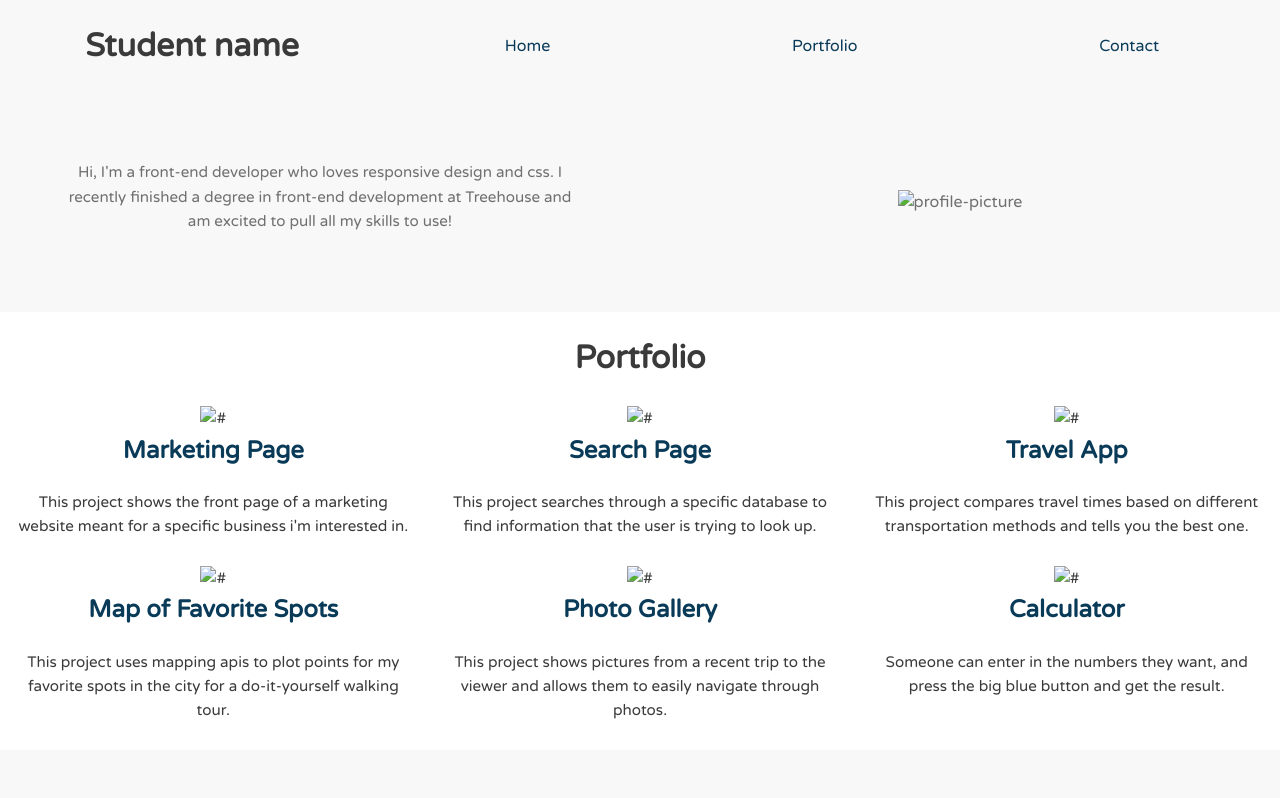
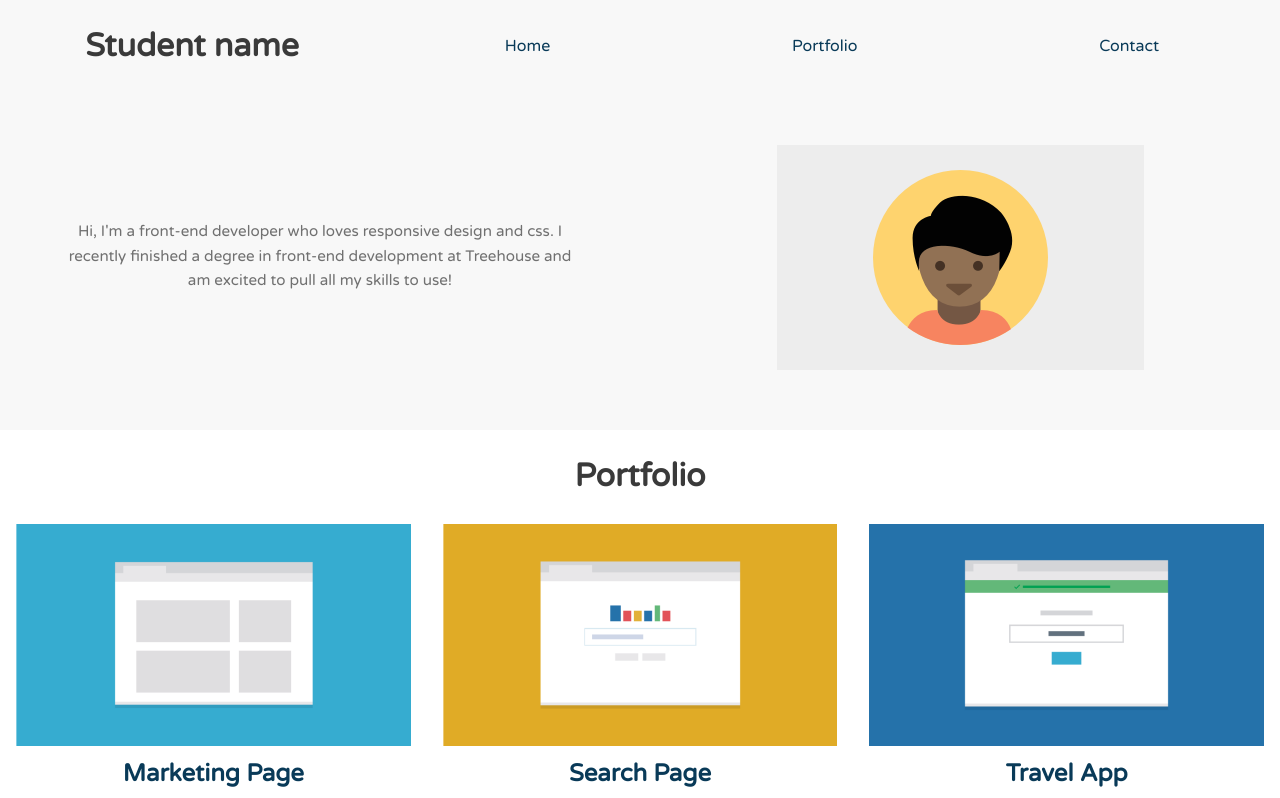
Before and after one commit to kiliandeketelaere/Techdegree-project-2, a plain HTML site: page index.html in a window 1280 px wide. Shown: the top 798 px of the page. Drawn offline with Linux system fonts and the light colour scheme; the site is published under a folder, as on GitHub Pages, so addresses that start at the root find nothing.

Commit message:
update image links 3

```diff
--- a/index.html
+++ b/index.html
@@ -23,7 +23,7 @@
 	        <!--/.main-header-->
 	<div class="banner">
         <div class="first ban">
-            <img src="/images/responsive-layout-profile.png" alt="profile-picture">
+            <img src="images/responsive-layout-profile.png" alt="profile-picture">
         </div>
         <div class="secondary ban">
             <p>Hi, I'm a front-end developer who loves responsive design and css. I recently finished a degree in front-end development at Treehouse and am excited to pull all my skills to use!</p>
@@ -33,37 +33,37 @@
 	<h1 class="heading">Portfolio</h1>
 	<div class="row" id="portfolio">
 		<div class="primary col">
-            <img class="rowpictures" src="/images/portfolio-1.png" alt="#">
+            <img class="rowpictures" src="images/portfolio-1.png" alt="#">
 			<h2>Marketing Page</h2>
 			<p>This project shows the front page of a marketing website meant for a specific business i'm interested in.</p>
 		</div><!--/.primary-->
 
 		<div class="secondary col">
-            <img class="rowpictures" src="/images/portfolio-2.png" alt="#">
+            <img class="rowpictures" src="images/portfolio-2.png" alt="#">
 			<h2>Search Page</h2>
 			<p>This project searches through a specific database to find information that the user is trying to look up.</p>
 		</div><!--/.secondary-->
 
         <div class="thirth col">
-            <img class="rowpictures" src="/images/portfolio-3.png" alt="#">
+            <img class="rowpictures" src="images/portfolio-3.png" alt="#">
 			<h2>Travel App</h2>
 			<p>This project compares travel times based on different transportation methods and tells you the best one.</p>
 		</div><!--/.thirth-->
 
 		<div class="fourth col">
-            <img class="rowpictures" src="/images/portfolio-4.png" alt="#">
+            <img class="rowpictures" src="images/portfolio-4.png" alt="#">
 			<h2>Map of Favorite Spots</h2>
 			<p>This project uses mapping apis to plot points for my favorite spots in the city for a do-it-yourself walking tour.</p>
 		</div><!--/.fourth-->
 
         <div class="fifth col">
-            <img class="rowpictures" src="/images/portfolio-5.png" alt="#">
+            <img class="rowpictures" src="images/portfolio-5.png" alt="#">
 			<h2>Photo Gallery</h2>
 			<p>This project shows pictures from a recent trip to the viewer and allows them to easily navigate through photos.</p>
 		</div><!--/.fifth-->
 
 		<div class="sixth col">
-            <img class="rowpictures" src="/images/portfolio-6.png" alt="#">
+            <img class="rowpictures" src="images/portfolio-6.png" alt="#">
 			<h2>Calculator</h2>
 			<p>Someone can enter in the numbers they want, and press the big blue button and get the result.</p>
 		</div><!--/.sixth-->
```
